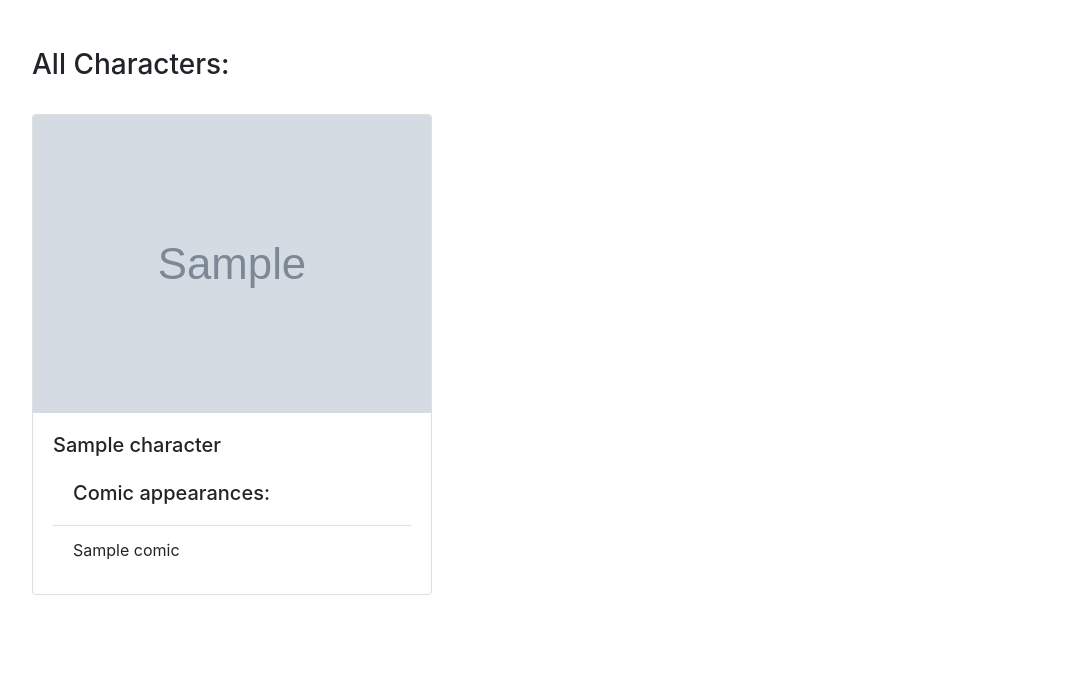
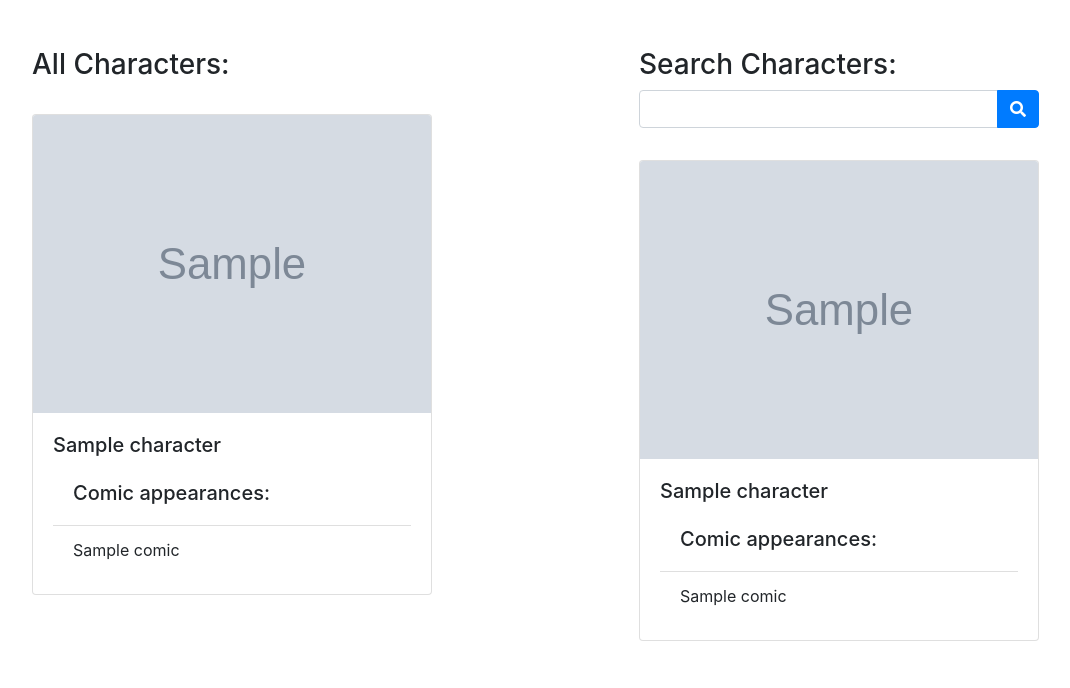
Before and after one commit to unlock21/Marvel-API-Playground, a Django app: template marvel/templates/marvel/index.html in a window 1280 px wide. Shown: the top 688 px of the page, without its empty margins (16-1086 px from the left). Run offline with Django 3.2, Linux system fonts and the light colour scheme; the template is opened without the code that fills it: values that come from a table or form of the project are taken from there, others are empty; tables that the repository leaves empty hold one stand-in row (values such as "Sample post"); grey boxes marked "Sample" are stand-in pictures; some libraries are stand-ins or nearby versions.

Commit message:
Get search working

```diff
--- a/marvel/templates/marvel/index.html
+++ b/marvel/templates/marvel/index.html
@@ -65,6 +65,46 @@
                 </div>
             </div>
 
+            <div class="col-lg col-md-4">
+                {% comment %} Search Characters {% endcomment %}
+                <div id="characters-container">
+                    <h3>Search Characters:</h3>
+                    <form action="" method="GET">
+                      <div class="input-group">
+                          <input class="form-control" name="q">
+                          <div class="input-group-append">
+                              <button class="btn btn-primary"><i class="fas fa-search"></i></button>
+                          </div>
+                      </div>
+                    </form>
+                    {% if searchCharacters %}
+                    <div class="characters">
+                    {% for character in searchCharacters %}
+                        <div class="card mb-5">
+                            <img class="card-img-top" src="{{ character.thumbnail }}">
+                            <div class="card-body">
+                                <h5 class="card-title">{{ character.name }}</h5>
+                                <ul class="list-group list-group-flush">
+                                  {% if character.comic_set.count > 0 %}
+                                    <li class="list-group-item"><h5>Comic appearances:</h5></li>
+                                    {% for comic in character.comic_set.all %}
+                                      <li class="list-group-item">{{ comic.name }}</li>
+                                    {% endfor %}
+                                  {% else %}
+                                    <li class="list-group-item"><p>No comic appearances.</p></li>
+                                    {% comment %} <h5></h5> {% endcomment %}
+                                  {% endif %}
+                                </ul>
+                            </div>
+                        </div>
+                    {% endfor %}
+                    </div>
+                    {% else %}
+                    <p>No characters where found.</p>
+                    {% endif %}
+                </div>
+            </div>
+
         </div>
     </body>
 </html>
--- a/marvel/urls.py
+++ b/marvel/urls.py
@@ -5,6 +5,7 @@
 urlpatterns = [
     path('', views.index, name='index'),
     path('api/marvel/characters', views.characters, name="characters"),
+    # path('api/marvel/character/search', views.characterSearch, name="characterSearch"),
     path('api/marvel/comics', views.comics, name="comics"),
-    path('api/marvel/comics/search', views.comicsSearch, name="comicsSearch"),
+    # path('api/marvel/comics/search', views.comicsSearch, name="comicsSearch"),
 ]
```
Also changed, not shown: marvel/views.py (+24 -6 lines).
